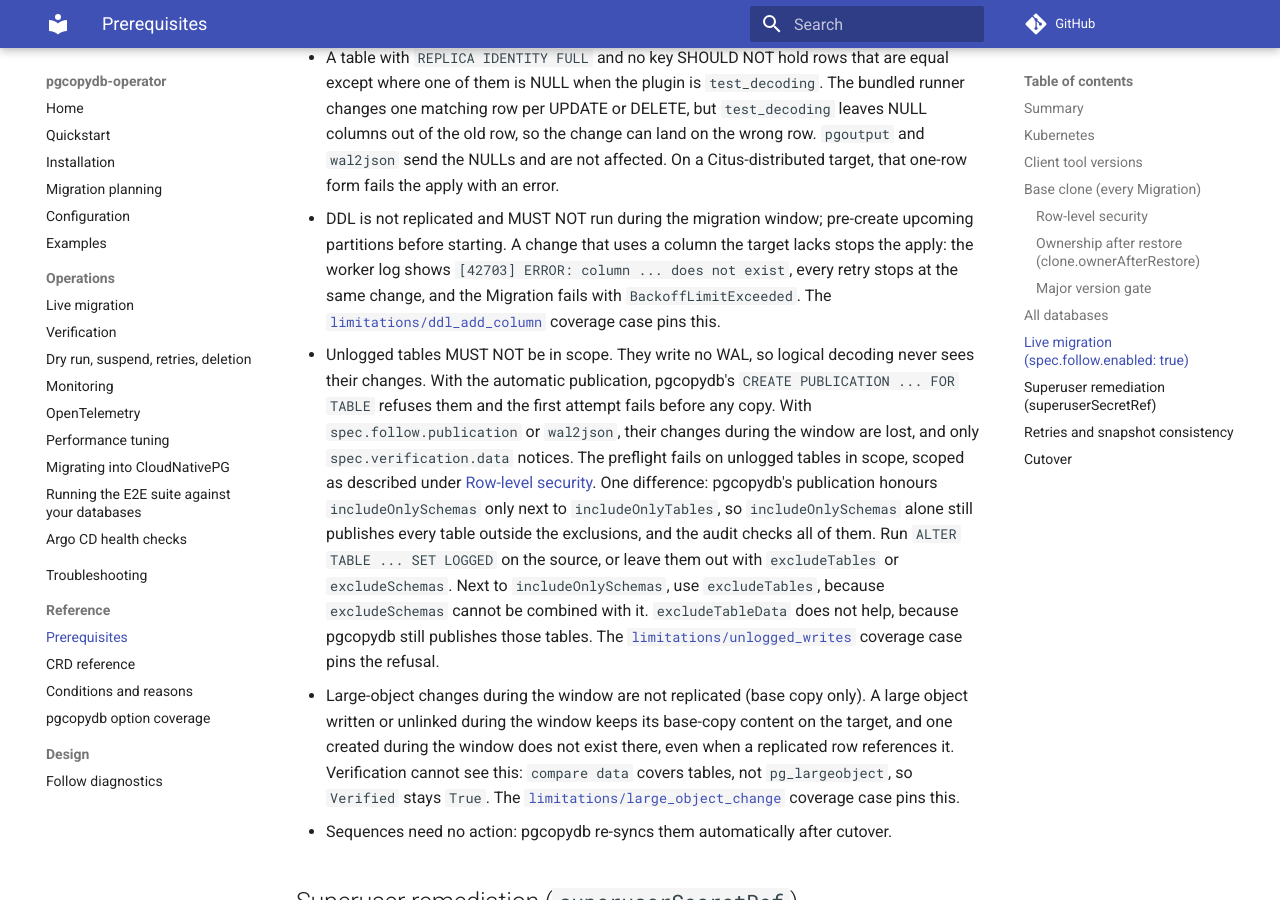
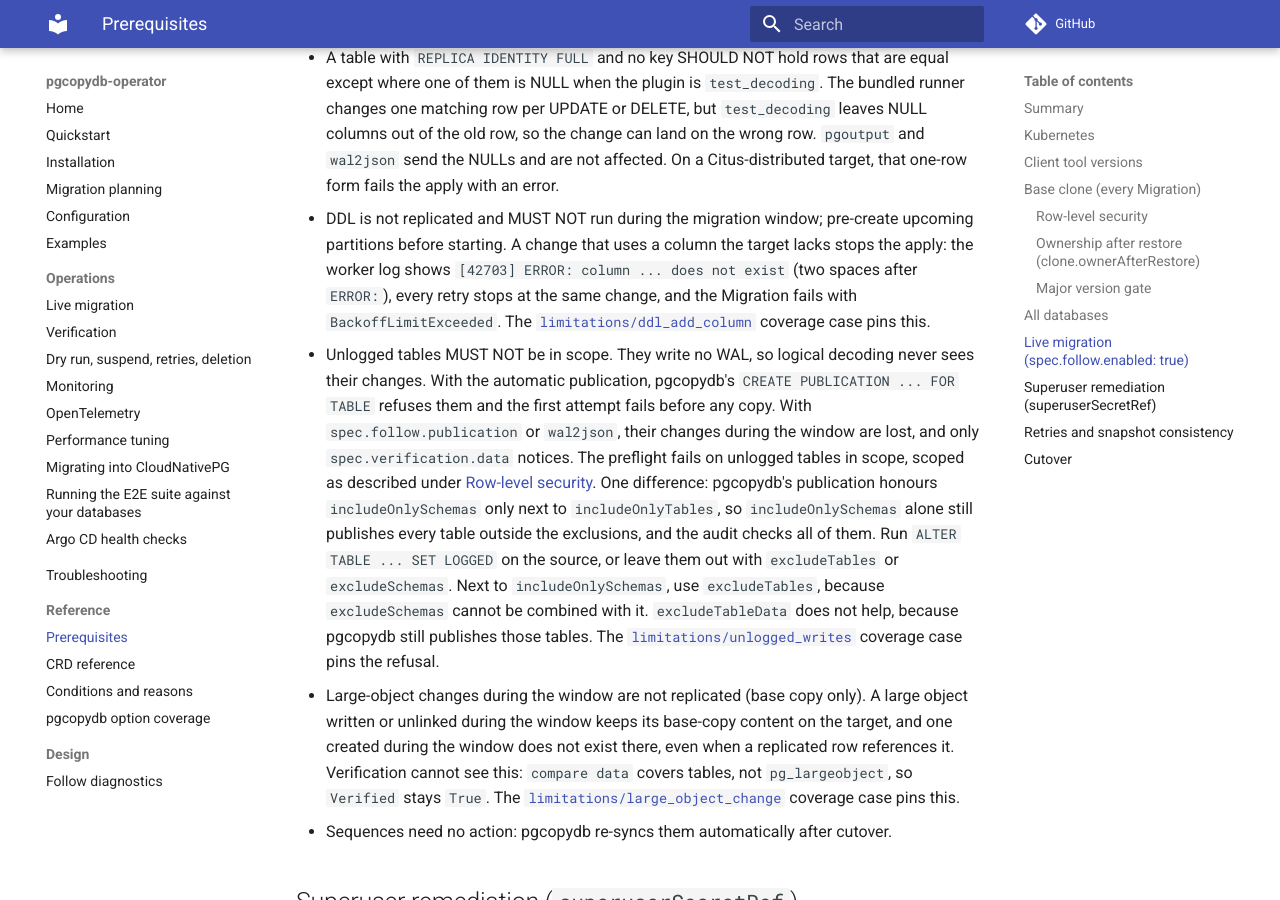
Before and after one commit to ydixken/pgcopydb-operator, an MkDocs documentation site: the page built from docs/reference/prerequisites.md, in a window 1280 px wide and 900 px high, scrolled down 10599 px. Built offline with MkDocs 1.6.1 and Material for MkDocs 9.7.7, drawn with Linux system fonts in a browser that asks for light colours; comment, search, counter and statistics services are not loaded.

```diff
--- a/docs/reference/prerequisites.md
+++ b/docs/reference/prerequisites.md
@@ -342,7 +342,7 @@ Schema and workload contract:
   `pgoutput` and `wal2json` send the NULLs and are not affected.
   On a Citus-distributed target, that one-row form fails the apply with an error.
 - DDL is not replicated and MUST NOT run during the migration window; pre-create upcoming partitions before starting.
-  A change that uses a column the target lacks stops the apply: the worker log shows `[42703] ERROR: column ... does not exist`, every retry stops at the same change, and the Migration fails with `BackoffLimitExceeded`.
+  A change that uses a column the target lacks stops the apply: the worker log shows `[42703] ERROR:  column ... does not exist` (two spaces after `ERROR:`), every retry stops at the same change, and the Migration fails with `BackoffLimitExceeded`.
   The [`limitations/ddl_add_column`](coverage.md#postgresql-feature-coverage) coverage case pins this.
 - Unlogged tables MUST NOT be in scope.
   They write no WAL, so logical decoding never sees their changes.
```
Also changed, not shown: CONTRIBUTING.md (+1 -0 lines).
